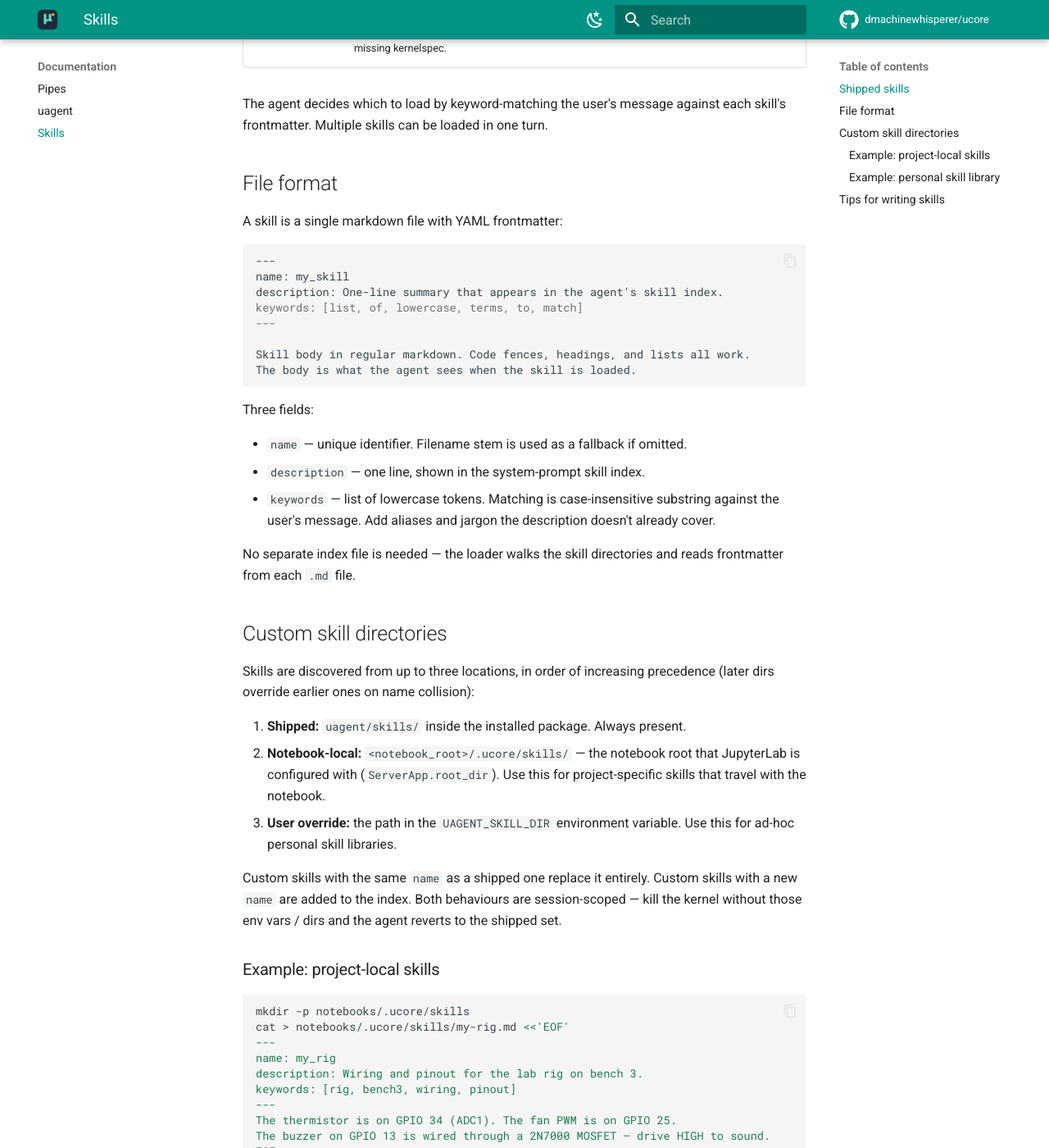
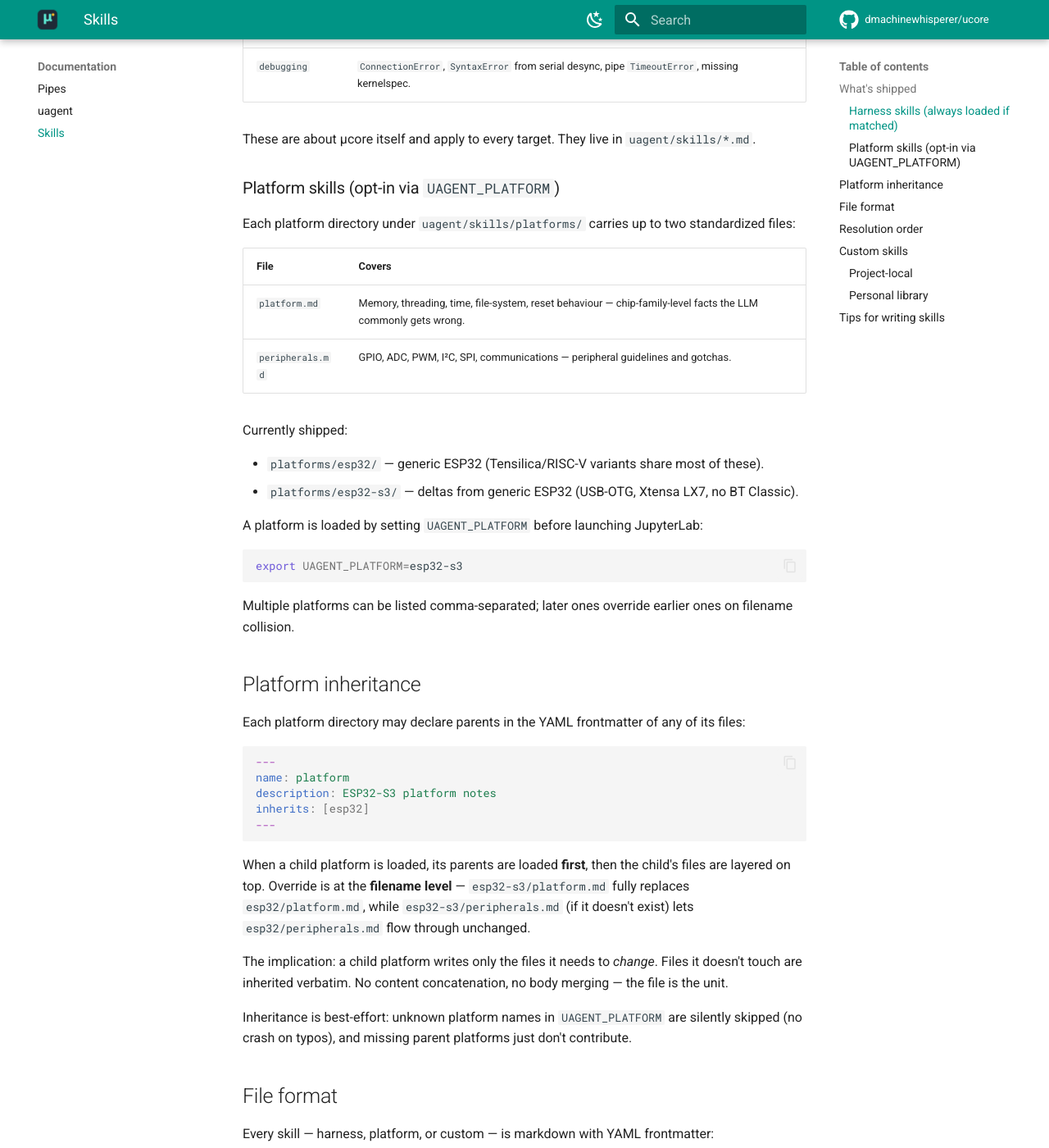
Before and after one commit to dmachinewhisperer/ucore, an MkDocs documentation site: the page built from docs/skills.md, in a window 1280 px wide and 1400 px high, scrolled down 649 px. Shown: the whole window at 82% size. Built offline with MkDocs 1.6.1 and Material for MkDocs 9.7.7, drawn with Linux system fonts in a browser that asks for light colours; comment, search, counter and statistics services are not loaded; some of the changed text lies outside the part shown.

Commit message:
docs: document platform model, inheritance, and skill resolution order

````diff
--- a/docs/skills.md
+++ b/docs/skills.md
@@ -1,54 +1,98 @@
 # Skills
 
-The µcore agent ships with a small set of **skills** — short markdown documents that teach the agent operational patterns it can't reliably infer from the codebase alone. The agent loads a skill on demand when its keywords match the user's message, and the skill body is injected into the conversation context.
+The µcore agent ships with a small set of **skills** — short markdown documents that surface the things an LLM is unlikely to know about this project. They are *guidelines*, not tutorials: project-specific APIs, hardware quirks, and recovery patterns the model would otherwise miss. The agent loads a skill on demand when its keywords match the user's message, and the body is injected into the conversation context.
 
-This page covers what ships, the file format, and how to add your own.
+## What's shipped
 
-## Shipped skills
+The shipped skills break into two layers:
+
+### Harness skills (always loaded if matched)
 
 | Name | Covers |
 |---|---|
 | `device_basics`  | The host/device split, how `%%ucore` cells route, hot-plug behaviour. |
-| `peripherals`    | GPIO, PWM, ADC, I²C, on-board WS2812, common sensor/actuator patterns. |
 | `streaming`      | Named pipes, device-side producer threads, `subscribe` / `collect` / `live_plot`. |
-| `debugging`      | Common failures: `ConnectionError`, `SyntaxError` from serial desync, pipe `TimeoutError`, missing kernelspec. |
+| `debugging`      | `ConnectionError`, `SyntaxError` from serial desync, pipe `TimeoutError`, missing kernelspec. |
 
-The agent decides which to load by keyword-matching the user's message against each skill's frontmatter. Multiple skills can be loaded in one turn.
+These are about µcore itself and apply to every target. They live in `uagent/skills/*.md`.
+
+### Platform skills (opt-in via `UAGENT_PLATFORM`)
+
+Each platform directory under `uagent/skills/platforms/` carries up to two standardized files:
+
+| File | Covers |
+|---|---|
+| `platform.md` | Memory, threading, time, file-system, reset behaviour — chip-family-level facts the LLM commonly gets wrong. |
+| `peripherals.md` | GPIO, ADC, PWM, I²C, SPI, communications — peripheral guidelines and gotchas. |
+
+Currently shipped:
+
+- `platforms/esp32/` — generic ESP32 (Tensilica/RISC-V variants share most of these).
+- `platforms/esp32-s3/` — deltas from generic ESP32 (USB-OTG, Xtensa LX7, no BT Classic).
+
+A platform is loaded by setting `UAGENT_PLATFORM` before launching JupyterLab:
+
+```bash
+export UAGENT_PLATFORM=esp32-s3
+```
+
+Multiple platforms can be listed comma-separated; later ones override earlier ones on filename collision.
+
+## Platform inheritance
+
+Each platform directory may declare parents in the YAML frontmatter of any of its files:
+
+```yaml
+---
+name: platform
+description: ESP32-S3 platform notes
+inherits: [esp32]
+---
+```
+
+When a child platform is loaded, its parents are loaded **first**, then the child's files are layered on top. Override is at the **filename level** — `esp32-s3/platform.md` fully replaces `esp32/platform.md`, while `esp32-s3/peripherals.md` (if it doesn't exist) lets `esp32/peripherals.md` flow through unchanged.
+
+The implication: a child platform writes only the files it needs to *change*. Files it doesn't touch are inherited verbatim. No content concatenation, no body merging — the file is the unit.
+
+Inheritance is best-effort: unknown platform names in `UAGENT_PLATFORM` are silently skipped (no crash on typos), and missing parent platforms just don't contribute.
 
 ## File format
 
-A skill is a single markdown file with YAML frontmatter:
+Every skill — harness, platform, or custom — is markdown with YAML frontmatter:
 
 ```markdown
 ---
 name: my_skill
 description: One-line summary that appears in the agent's skill index.
 keywords: [list, of, lowercase, terms, to, match]
+inherits: [parent_platform]   # only meaningful inside a platform dir
 ---
 
 Skill body in regular markdown. Code fences, headings, and lists all work.
 The body is what the agent sees when the skill is loaded.
 ```
 
-Three fields:
+Fields:
 
-- `name` — unique identifier. Filename stem is used as a fallback if omitted.
-- `description` — one line, shown in the system-prompt skill index.
-- `keywords` — list of lowercase tokens. Matching is case-insensitive substring against the user's message. Add aliases and jargon the description doesn't already cover.
+- `name` — display name shown in the system-prompt skill index. Filename stem is used as a fallback if omitted.
+- `description` — one line, used in the index and weighted in keyword matching.
+- `keywords` — list of lowercase tokens. Add aliases and jargon the description doesn't already cover.
+- `inherits` — list of platform names; only meaningful in a platform directory. Any one file's `inherits` declaration applies to the whole platform (the loader unions across files).
 
-No separate index file is needed — the loader walks the skill directories and reads frontmatter from each `.md` file.
+## Resolution order
 
-## Custom skill directories
+Skills are discovered from up to four sources, in order of increasing precedence:
 
-Skills are discovered from up to three locations, in order of increasing precedence (later dirs override earlier ones on name collision):
+1. **Shipped harness:** `uagent/skills/*.md` (top-level only).
+2. **Platforms:** `uagent/skills/platforms/<plat>/*.md` for each entry in `UAGENT_PLATFORM`, with parents resolved first via `inherits:`.
+3. **Notebook-local:** `<notebook_root>/.ucore/skills/*.md` — the notebook root JupyterLab is rooted at (`ServerApp.root_dir`).
+4. **User override:** `$UAGENT_SKILL_DIR/*.md`.
 
-1. **Shipped:** `uagent/skills/` inside the installed package. Always present.
-2. **Notebook-local:** `<notebook_root>/.ucore/skills/` — the notebook root that JupyterLab is configured with (`ServerApp.root_dir`). Use this for project-specific skills that travel with the notebook.
-3. **User override:** the path in the `UAGENT_SKILL_DIR` environment variable. Use this for ad-hoc personal skill libraries.
+Override is **filename-based**: a file with the same basename in a later source replaces the earlier one entirely.
 
-Custom skills with the same `name` as a shipped one replace it entirely. Custom skills with a new `name` are added to the index. Both behaviours are session-scoped — kill the kernel without those env vars / dirs and the agent reverts to the shipped set.
+## Custom skills
 
-### Example: project-local skills
+### Project-local
 
 ```bash
 mkdir -p notebooks/.ucore/skills
@@ -59,13 +103,12 @@ description: Wiring and pinout for the lab rig on bench 3.
 keywords: [rig, bench3, wiring, pinout]
 ---
 The thermistor is on GPIO 34 (ADC1). The fan PWM is on GPIO 25.
-The buzzer on GPIO 13 is wired through a 2N7000 MOSFET — drive HIGH to sound.
 EOF
 ```
 
-Restart the kernel; the agent will pick up `my_rig` alongside the shipped skills.
+Restart the kernel; the agent picks up `my_rig` alongside the shipped skills.
 
-### Example: personal skill library
+### Personal library
 
 ```bash
 export UAGENT_SKILL_DIR=~/dotfiles/ucore-skills
@@ -75,7 +118,7 @@ Set it before launching JupyterLab so the persona inherits the variable.
 
 ## Tips for writing skills
 
-- **Keep them short.** 40–80 lines of markdown is usually enough. The skill is *guidance*, not a manual.
-- **Lead with the pattern, not the API.** The agent has the API in the codebase; what it needs is "use a `_thread` with an `is_pipe_open()` guard," not the function signature.
-- **Use fenced code blocks.** They keep the model's "this is code" boundary crisp.
+- **Don't write tutorials.** The LLM already knows MicroPython, matplotlib, struct packing, and the general shape of GPIO/ADC/PWM APIs. Skills should call out the *non-obvious* — things the LLM would miss without the hint.
+- **Keep them short.** 40–80 lines of markdown is enough. If a skill is growing past that, you're probably writing a manual instead of guidance.
+- **Lead with the gotcha.** "PWM duty range is 0..1023, not 0..255" is a skill. "Here's how to use PWM" is not.
 - **Tune keywords by watching matches.** If the agent fails to load a skill when it should have, add the user's terminology to the keyword list.
````
